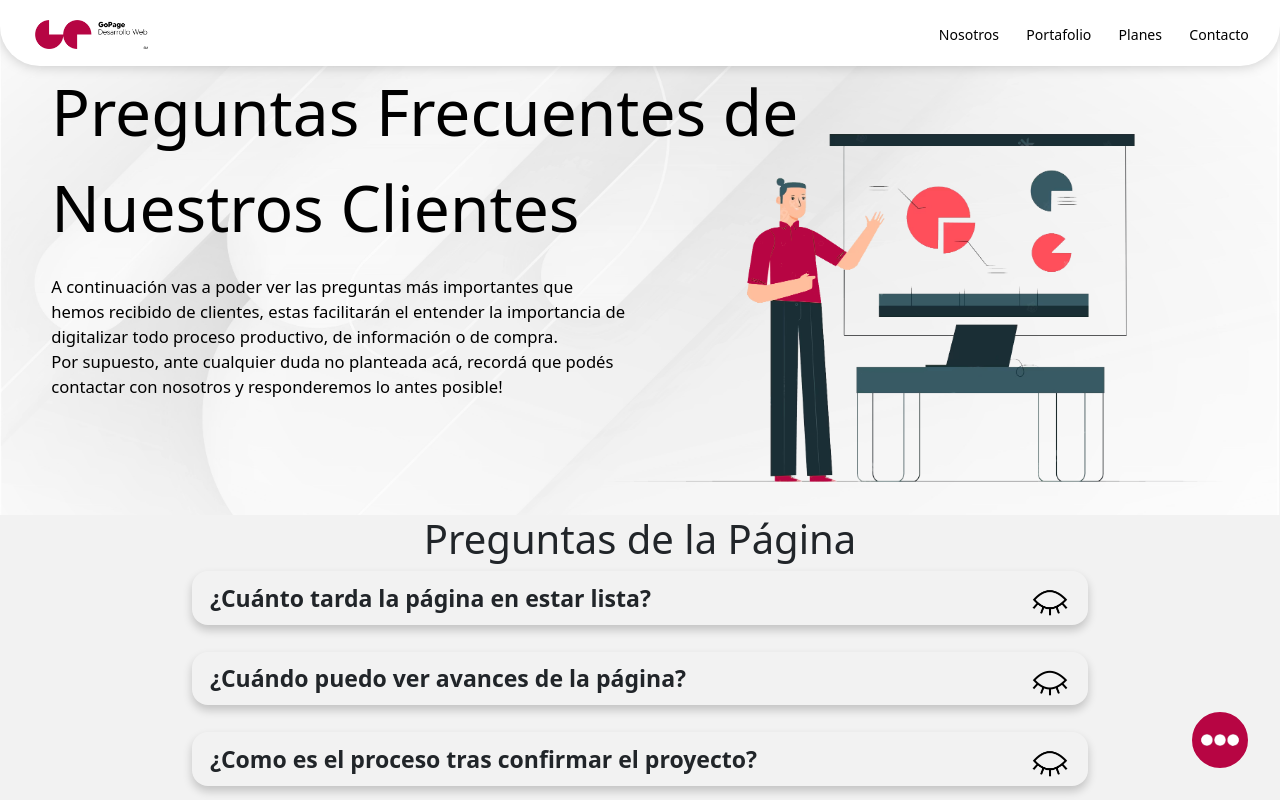
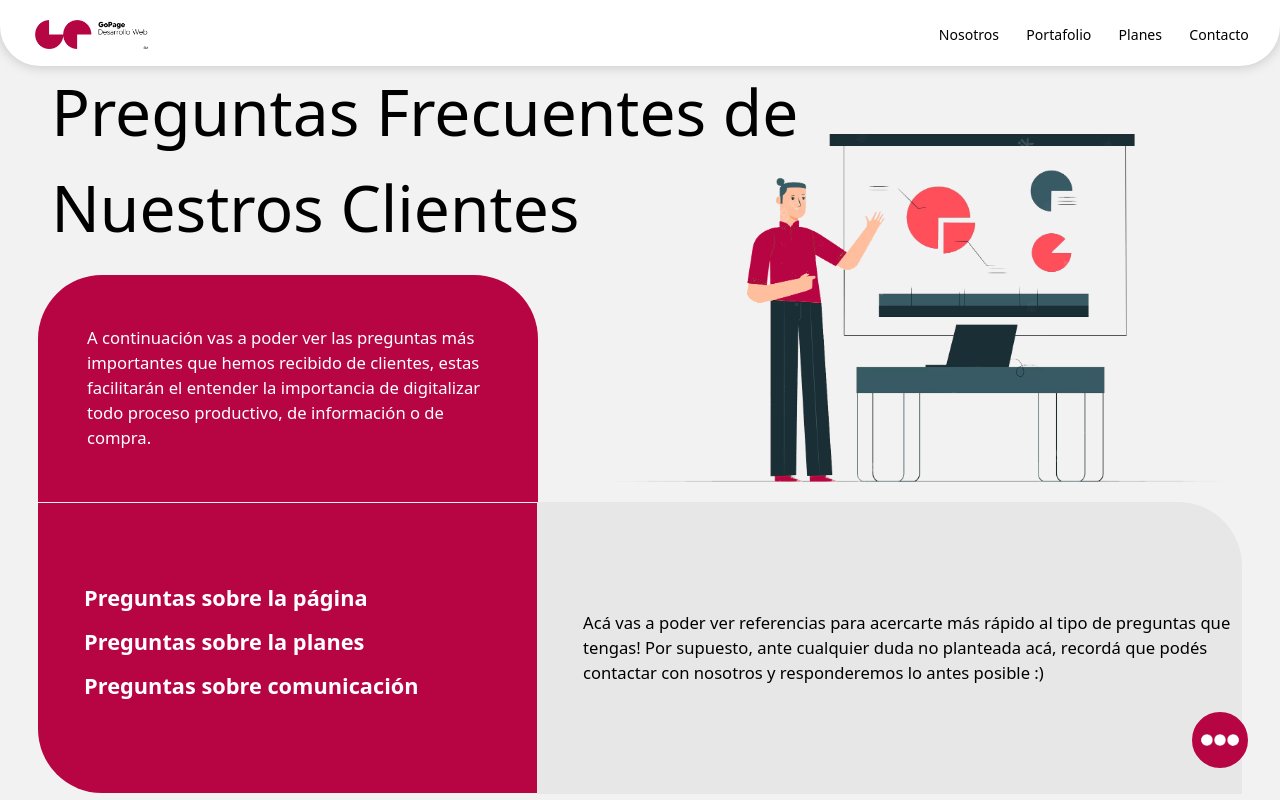
Before and after one commit to dileo24/portafolioGP, a React (Create React App) app in the folder client/: page /help in a window 1280 px wide. Shown: the top 800 px of the page. Built offline with nearby package versions, Linux system fonts and the light colour scheme.

Commit message:
empezando estilos de las pregFrec

```diff
--- a/client/src/components/PregFrec.jsx
+++ b/client/src/components/PregFrec.jsx
@@ -27,17 +27,35 @@ export default function PregFrec() {
           A continuación vas a poder ver las preguntas más importantes que hemos
           recibido de clientes, estas facilitarán el entender la importancia de
           digitalizar todo proceso productivo, de información o de compra.{" "}
-          <br />
-          Por supuesto, ante cualquier duda no planteada acá, recordá que podés
-          contactar con nosotros y responderemos lo antes posible!
         </p>
+        <div className="boxGeneral">
+          <div className="links">
+            <a href="#pregsPagina" style={{ textDecoration: "none" }}>
+              Preguntas sobre la página
+            </a>
+            <a href="#pregsPlanes" style={{ textDecoration: "none" }}>
+              Preguntas sobre la planes
+            </a>
+            <a href="#pregsCom" style={{ textDecoration: "none" }}>
+              Preguntas sobre comunicación
+            </a>
+          </div>
+          <div className="box">
+            <p className="subText1">
+              Acá vas a poder ver referencias para acercarte más rápido al tipo
+              de preguntas que tengas! Por supuesto, ante cualquier duda no
+              planteada acá, recordá que podés contactar con nosotros y
+              responderemos lo antes posible :)
+            </p>
+          </div>
+        </div>
 
         <div className="imgContainer">
           <img src={imgPreg} alt="img" />
         </div>
       </div>
       <div className="pregContainer">
-        <div className="pregsPagina">
+        <div className="pregsPagina" id="pregsPagina">
           <h1>Preguntas de la Página</h1>
           {preguntas.map(
             (preg, pregId) =>
@@ -64,7 +82,7 @@ export default function PregFrec() {
               )
           )}
         </div>
-        <div className="pregsPlanes">
+        <div className="pregsPlanes" id="pregsPlanes">
           <h1>Preguntas de Planes</h1>
           {preguntas.map(
             (preg, pregId) =>
@@ -91,7 +109,7 @@ export default function PregFrec() {
               )
           )}
         </div>
-        <div className="pregsCom">
+        <div className="pregsCom" id="pregsCom">
           <h1>Preguntas de comunicacion</h1>
           {preguntas.map(
             (preg, pregId) =>
--- a/client/src/styles/components/_pregFrec.scss
+++ b/client/src/styles/components/_pregFrec.scss
@@ -1,10 +1,9 @@
 .pregContainer {
-  // @include titulos;
   background-color: $fondoClaro;
-
+  height: 100%;
   .inicio {
-    padding-bottom: 5%;
-    background-image: url("../../multimedia/fondo3.jpg");
+    padding-bottom: 2%;
+    /*  background-image: url("../../multimedia/fondo3.jpg"); */
     background-size: cover;
     color: black;
     padding-top: 5%;
@@ -14,25 +13,75 @@
       font-weight: 500;
     }
     .subText {
-      margin: 1.5% 0 4% 4%;
-      width: 45%;
+      margin: 1.5% 58% 0% 3%;
       font-size: $descrSize;
       font-weight: 100;
-      line-height: $descrLineHeight;
+      color: white;
+      padding: 4% 3.8% 4% 3.8%;
+      border-radius: 4rem 4rem 0 0;
+      background-color: $magenta;
     }
     .imgContainer {
       position: absolute;
-      top: 07%;
+      top: 7%;
       right: 0;
       img {
         width: 55vw;
         height: auto;
       }
     }
+    .boxGeneral {
+      margin: 0% 3% 0 3%;
+      @include centerRow;
+      justify-content: space-between;
+      .links {
+        width: 70%;
+        padding: 6.6% 0 6.6% 3.8%;
+        background-color: $magenta;
+        border-radius: 0 0rem 0 4rem;
+        -webkit-border-radius: 0 0rem 0 4rem;
+        -moz-border-radius: 0 0rem 0 4rem;
+        -ms-border-radius: 0 0rem 0 4rem;
+        -o-border-radius: 0 0rem 0 4rem;
+        @include centerCol;
+        align-items: flex-start;
+        a {
+          font-size: 1.7vw;
+          font-weight: bold;
+          color: white;
+          transition: all 0.3s ease-in-out;
+          margin-bottom: 2.5%;
+        }
+        a:hover {
+          color: #ff6098;
+          padding-left: 5%;
+        }
+      }
+      .box {
+        width: 100%;
+        background-color: $grisClaro;
+        padding: 9% 0 9% 3.8%;
+        border-radius: 0 4rem 0rem 0;
+        -webkit-border-radius: 0 4rem 0rem 0;
+        -moz-border-radius: 0 4rem 0rem 0;
+        -ms-border-radius: 0 4rem 0rem 0;
+        -o-border-radius: 0 4rem 0rem 0;
+        .subText1 {
+          font-size: $descrSize;
+          font-weight: 100;
+          line-height: $descrLineHeight;
+          width: 100%;
+          margin: 0;
+        }
+      }
+    }
   }
   .pregContainer {
+    .pregsPagina,
+    .pregsPlanes,
+    .pregsCom {
       @include centerCol;
-    padding: 0 20% 0 20%;
+      padding: 5% 20% 0 20%;
       text-align: center;
       .preg {
         width: 70vw;
@@ -61,3 +110,4 @@
       }
     }
   }
+}
```
Lines whose indentation alone changed are shown as unchanged.
